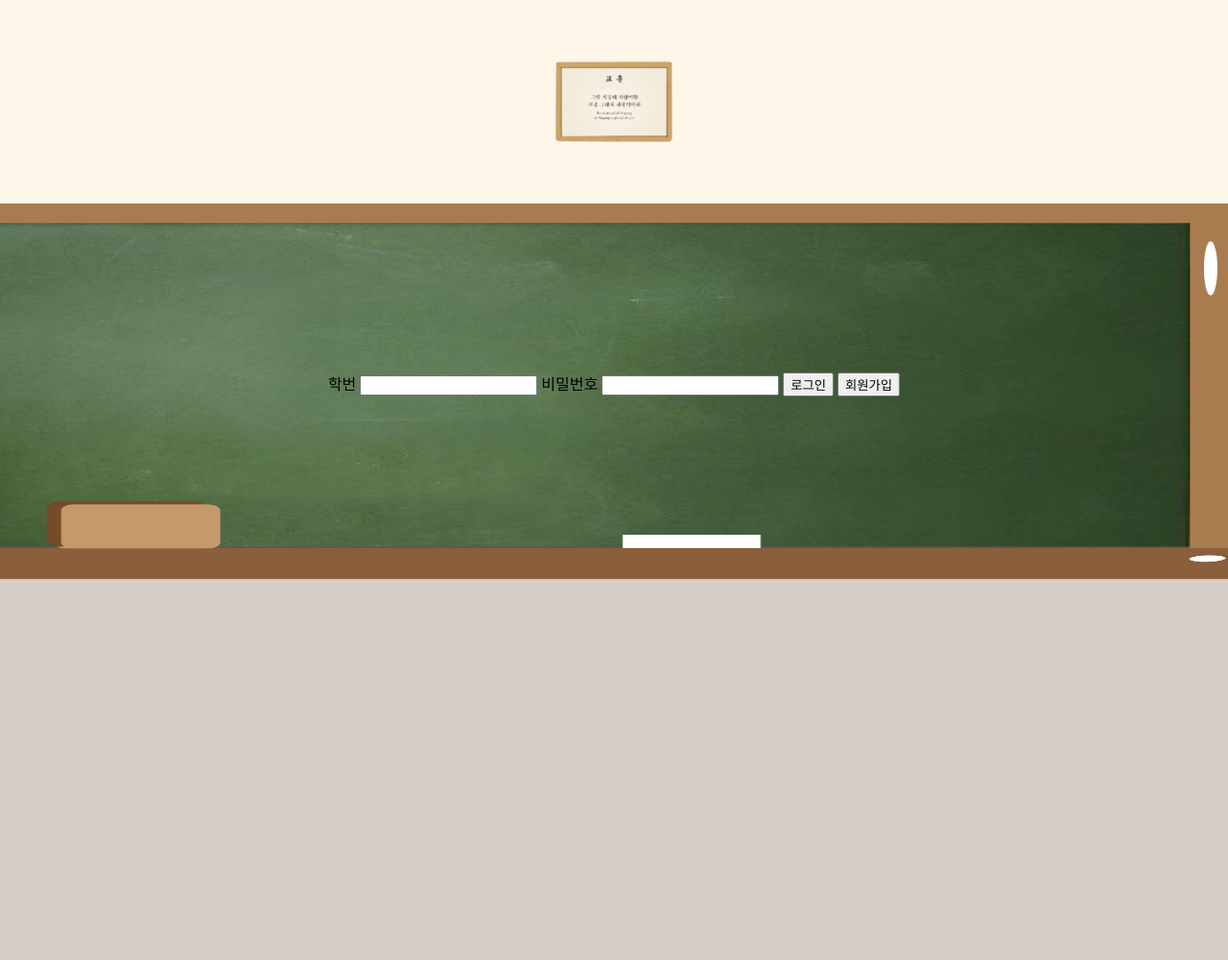
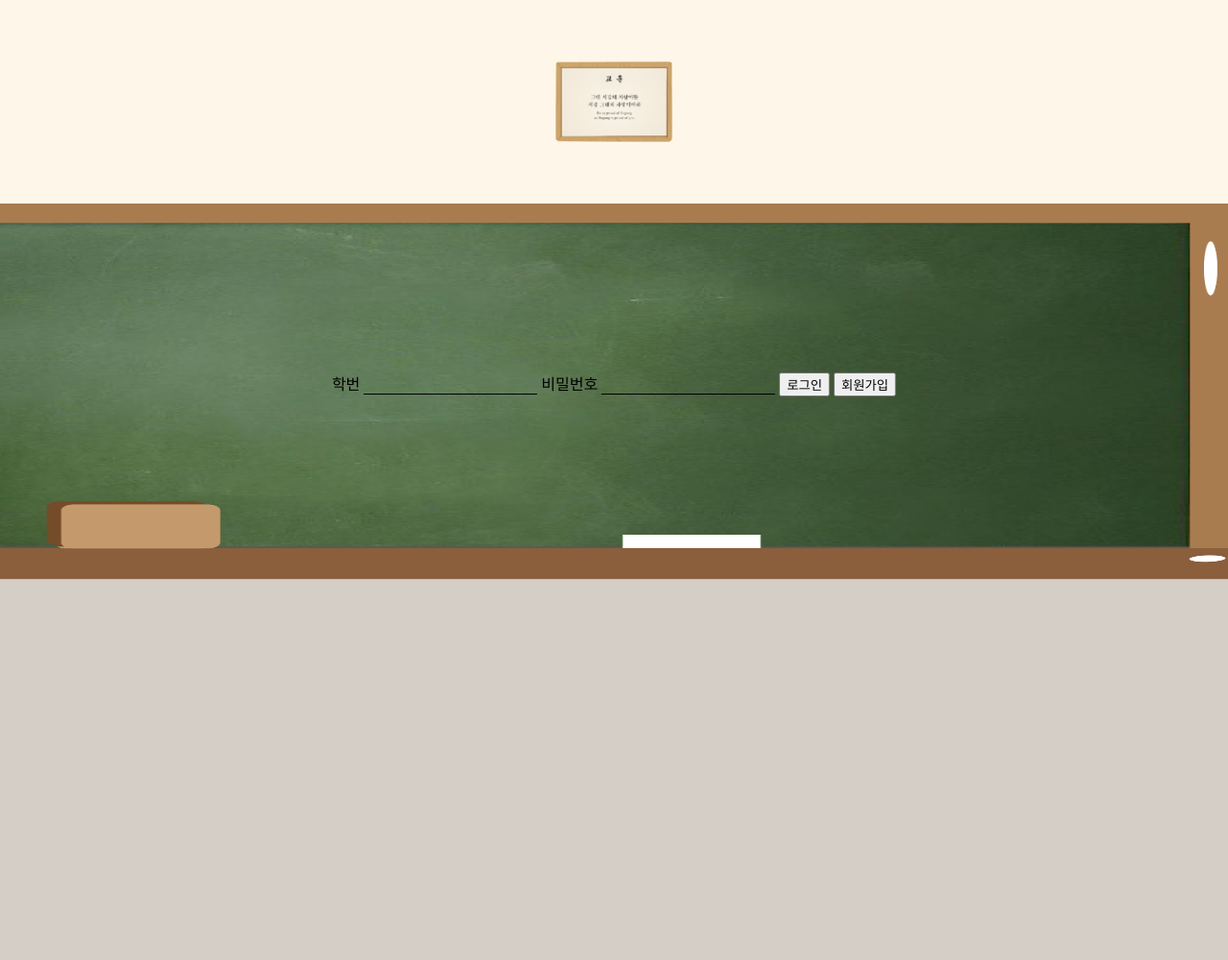
Before and after one commit to seokjoong-yoon/sgfestival, a Django app: page /login/ in a window 1280 px wide. Shown: the whole page at 96% size. Run offline with Django 3.2, Linux system fonts and the light colour scheme.

Commit message:
upload final verision images

```diff
--- /dev/null
+++ b/static/css/input.css
@@ -0,0 +1,6 @@
+input {
+    border: 0;
+    outline: 0;
+    background: transparent;
+    border-bottom: 1px solid black;
+  }
--- a/templates/schedule/login.html
+++ b/templates/schedule/login.html
@@ -3,6 +3,7 @@
 <html>
     <head>
         <link rel="stylesheet" type="text/css" href="{% static 'css/home.css' %}">
+        <link rel="stylesheet" type="text/css" href="{% static 'css/input.css' %}">
         <meta charset="utf-8">
         <meta name="viewport" content="width=device-width, initial-scale=1, shrink-to-fit=no">
     </head>
```
Also changed, not shown: static/images/home/check.png (added), static/images/home/logout.png (added), static/images/insider/hakbu.png (added), static/images/insider/my_result.png (added), static/images/insider/ranking.png (added), static/images/song/back.png (added), static/images/song/exit.png (added), static/images/song/mp3_bg.png (deleted), static/images/song/mp3_bg_bubble.png (deleted), static/images/song/mp3_bubble.png (added), static/images/song/mp3_nobubble.png (added), static/images/song/next.png (added), static/images/song/ranking.png (added), static/images/song/start.png (added).
